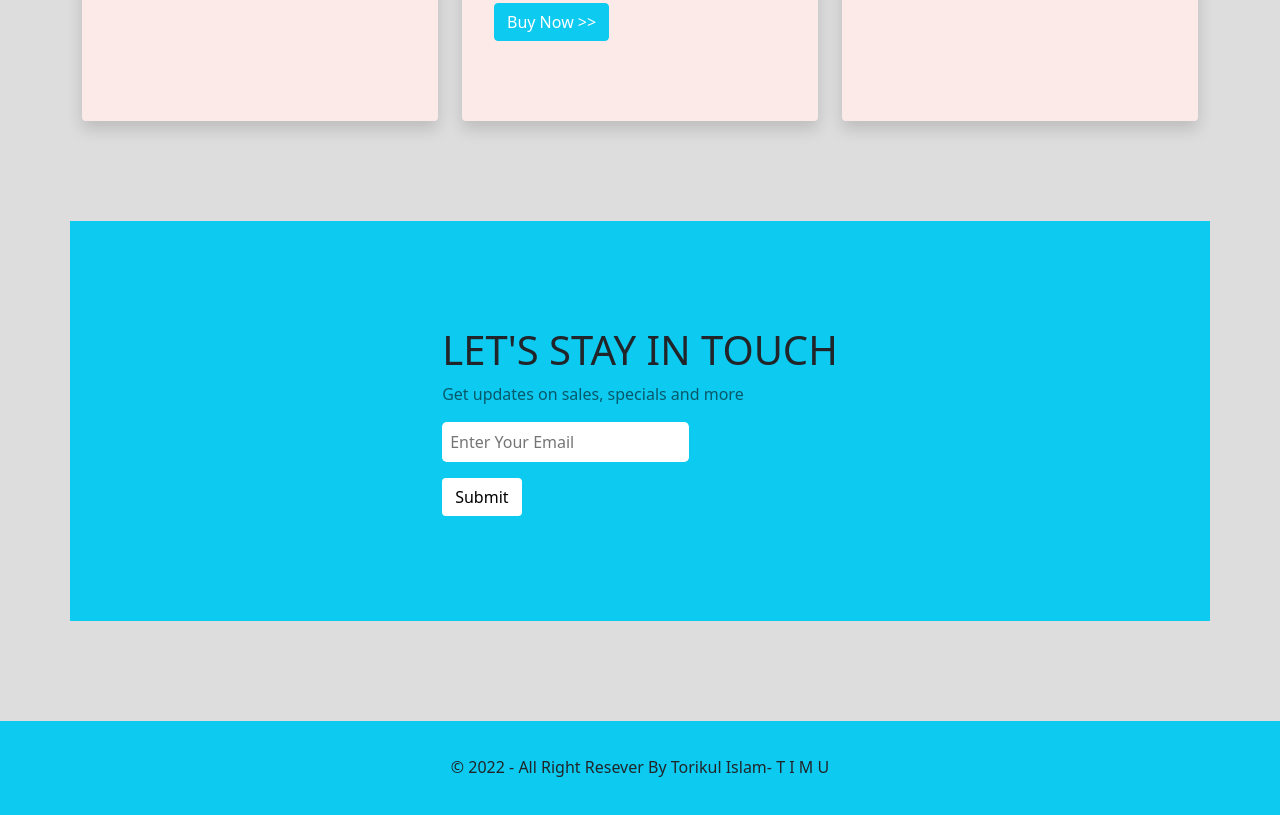
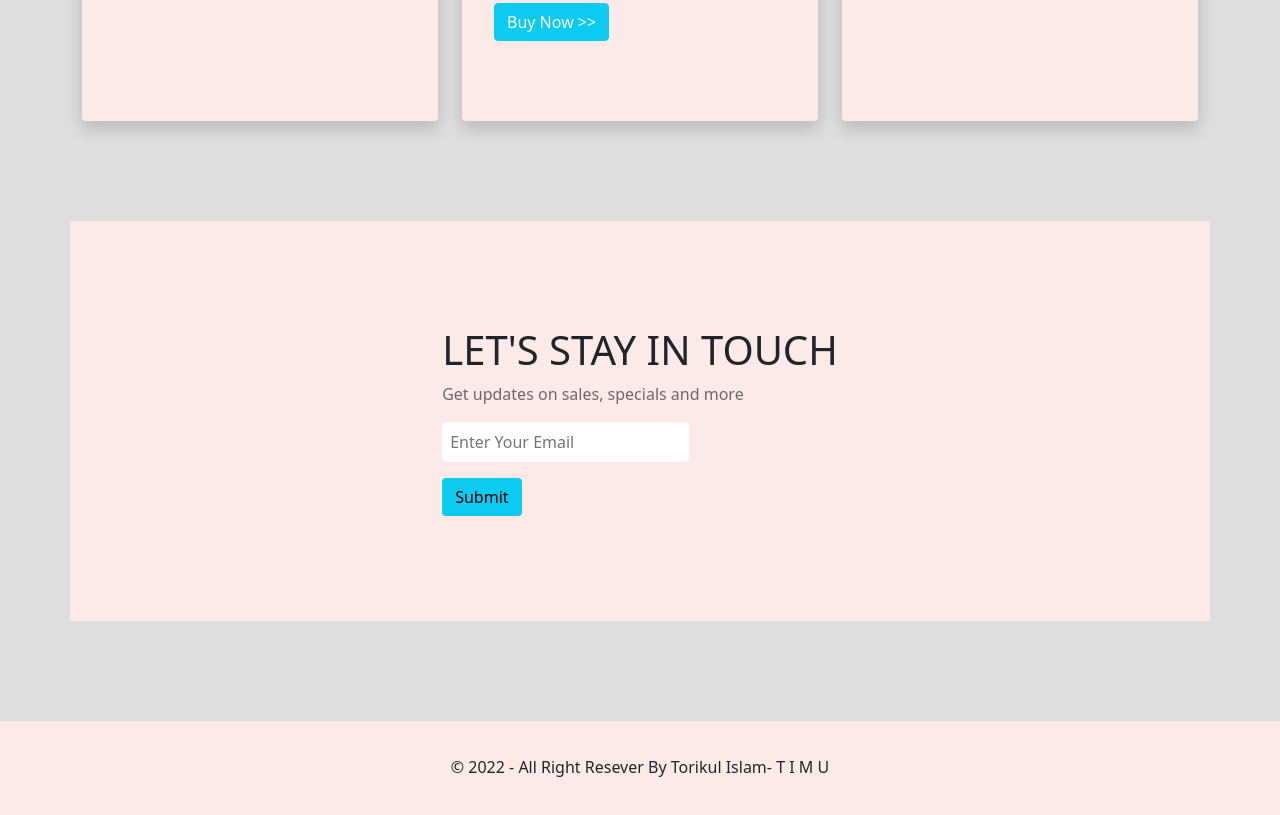
Before and after one commit to torikul00/panda-E-commers, a plain HTML site: page index.html in a window 1280 px wide. Shown: the part 2322-3137 px from the top of the page. Drawn offline with Linux system fonts and the light colour scheme.

Commit message:
color change

```diff
--- a/index.html
+++ b/index.html
@@ -271,20 +271,20 @@
 
      <!-- New section start form here  -->
 
-     <section style="height:400px;" class="container bg-info d-flex align-items-center justify-content-center">
+     <section style="height:400px;background-color: #FCEAE8;" class="container  d-flex align-items-center justify-content-center">
 
-        <div id="Subscribe">
+        <div   id="Subscribe">
             <h1>LET'S STAY IN TOUCH</h1>
             <p style="color: rgba(0, 0, 0, 0.562);">Get updates on sales, specials and more
             </p>
             <input class=" rounded-3 border-0 p-2" type="text" placeholder="Enter Your Email">
             <br>
-            <button class="btn bg-white text-black mt-3"> Submit</button>
+            <button class="btn bg-info text-black mt-3"> Submit</button>
         </div>
      </section>
  </main>
 
- <footer style="height: 100px;" class="bg-info d-flex justify-content-center align-items-center">
+ <footer style="height: 100px;background-color: #FCEAE8;" class=" d-flex justify-content-center align-items-center">
     <h6 >© 2022 - All Right Resever By Torikul Islam- T I M U</h6>
 
  </footer>
```
